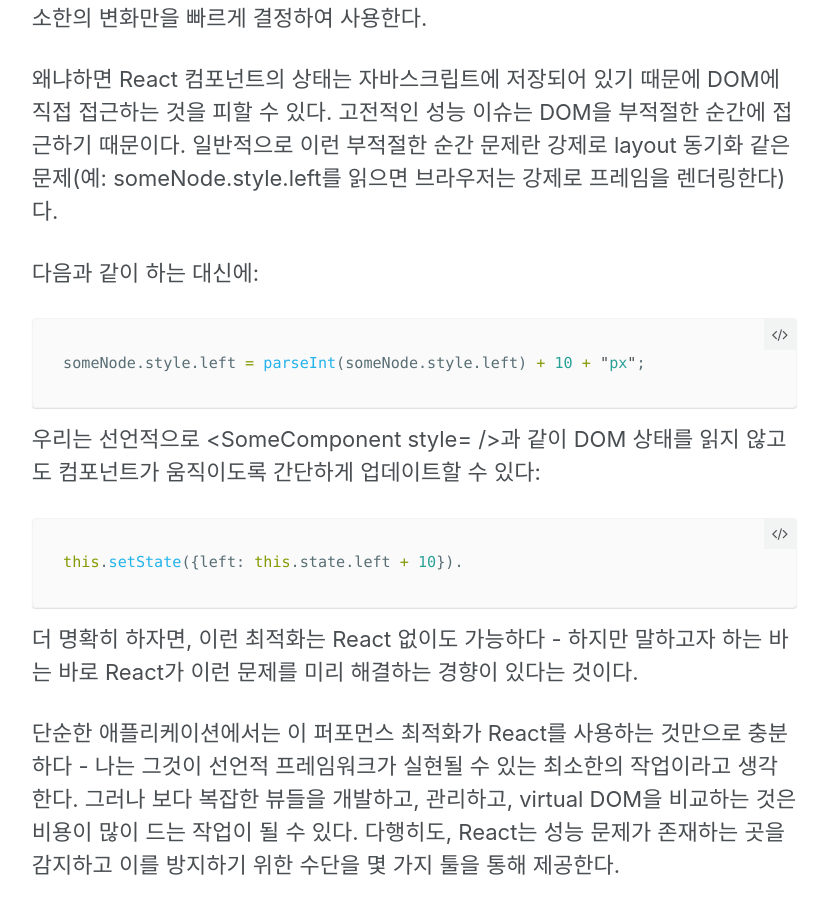
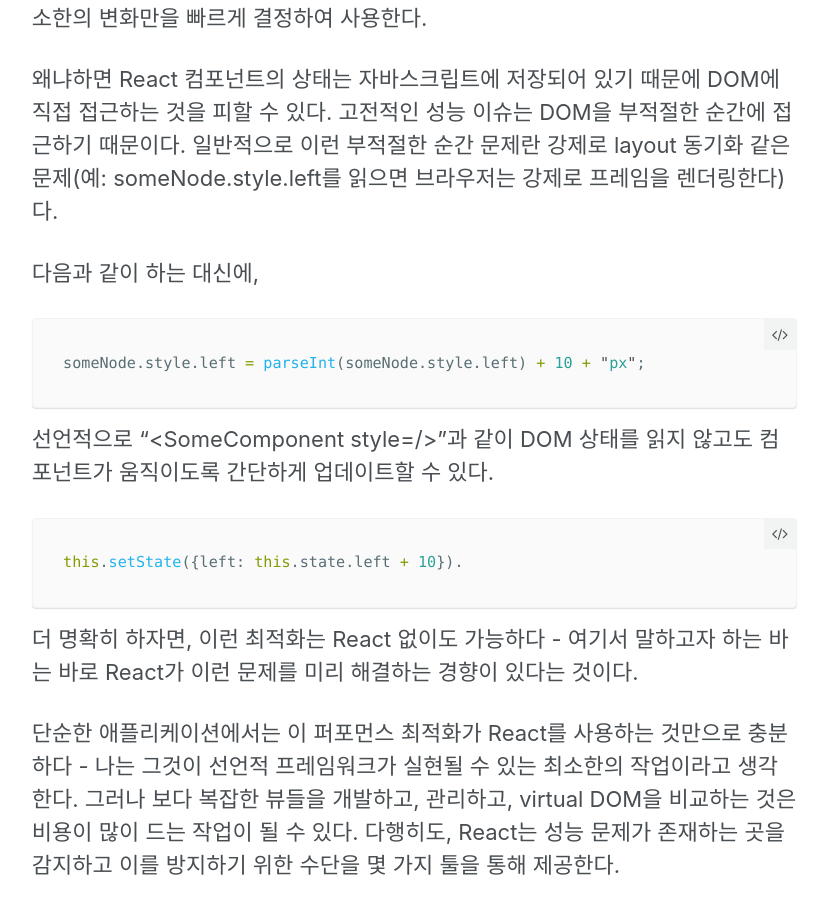
Before and after one commit to orezytivarg/orezytivarg.github.io, a Jekyll site: the page built from _posts/2017-01-06-performance-engineering-with-react.md, in a window 1280 px wide and 900 px high, scrolled down 1279 px. Shown: the whole window, without its empty margins (252-1080 px from the left). Built offline with Jekyll 4.4.1, drawn with Linux system fonts in a browser that asks for light colours.

````diff
--- a/_posts/2017-01-06-performance-engineering-with-react.md
+++ b/_posts/2017-01-06-performance-engineering-with-react.md
@@ -3,6 +3,7 @@
 title: React 퍼포먼스 엔지니어링
 category: React
 ---
+
 [원문보기](http://benchling.engineering/performance-engineering-with-react/)
 
 이 포스트는 React 퍼포먼스 엔지니어링 시리즈의 첫 번째 파트다. Part 2 - [A Deep Dive into React Perf Debugging](http://benchling.engineering/deep-dive-react-perf-debugging/) 도 올라왔다!
@@ -23,19 +24,19 @@
 
 왜냐하면 React 컴포넌트의 상태는 자바스크립트에 저장되어 있기 때문에 DOM에 직접 접근하는 것을 피할 수 있다. 고전적인 성능 이슈는 DOM을 부적절한 순간에 접근하기 때문이다. 일반적으로 이런 부적절한 순간 문제란 강제로 layout 동기화 같은 문제(예: someNode.style.left를 읽으면 브라우저는 강제로 프레임을 렌더링한다)다.
 
-다음과 같이 하는 대신에:
+다음과 같이 하는 대신에,
 
 ```js
 someNode.style.left = parseInt(someNode.style.left) + 10 + "px";
 ```
 
-우리는 선언적으로 <SomeComponent style={{left: this.state.left}} />과 같이 DOM 상태를 읽지 않고도 컴포넌트가 움직이도록 간단하게 업데이트할 수 있다:
+선언적으로 "<SomeComponent style={{ left: this.state.left }}/>"과 같이 DOM 상태를 읽지 않고도 컴포넌트가 움직이도록 간단하게 업데이트할 수 있다.
 
 ```js
 this.setState({left: this.state.left + 10}).
 ```
 
-더 명확히 하자면, 이런 최적화는 React 없이도 가능하다 - 하지만 말하고자 하는 바는 바로 React가 이런 문제를 미리 해결하는 경향이 있다는 것이다.
+더 명확히 하자면, 이런 최적화는 React 없이도 가능하다 - 여기서 말하고자 하는 바는 바로 React가 이런 문제를 미리 해결하는 경향이 있다는 것이다.
 
 단순한 애플리케이션에서는 이 퍼포먼스 최적화가 React를 사용하는 것만으로 충분하다 - 나는 그것이 선언적 프레임워크가 실현될 수 있는 최소한의 작업이라고 생각한다. 그러나 보다 복잡한 뷰들을 개발하고, 관리하고, virtual DOM을 비교하는 것은 비용이 많이 드는 작업이 될 수 있다. 다행히도, React는 성능 문제가 존재하는 곳을 감지하고 이를 방지하기 위한 수단을 몇 가지 툴을 통해 제공한다.
 
````
Also changed, not shown: _posts/2017-01-05-optimizing-performance.md (+1 -0 lines), _posts/2017-01-09-a-deep-dive-into-react-perf-debugging.md (+1 -0 lines), _posts/2017-01-09-redux-faq-performance.md (+4 -2 lines).
